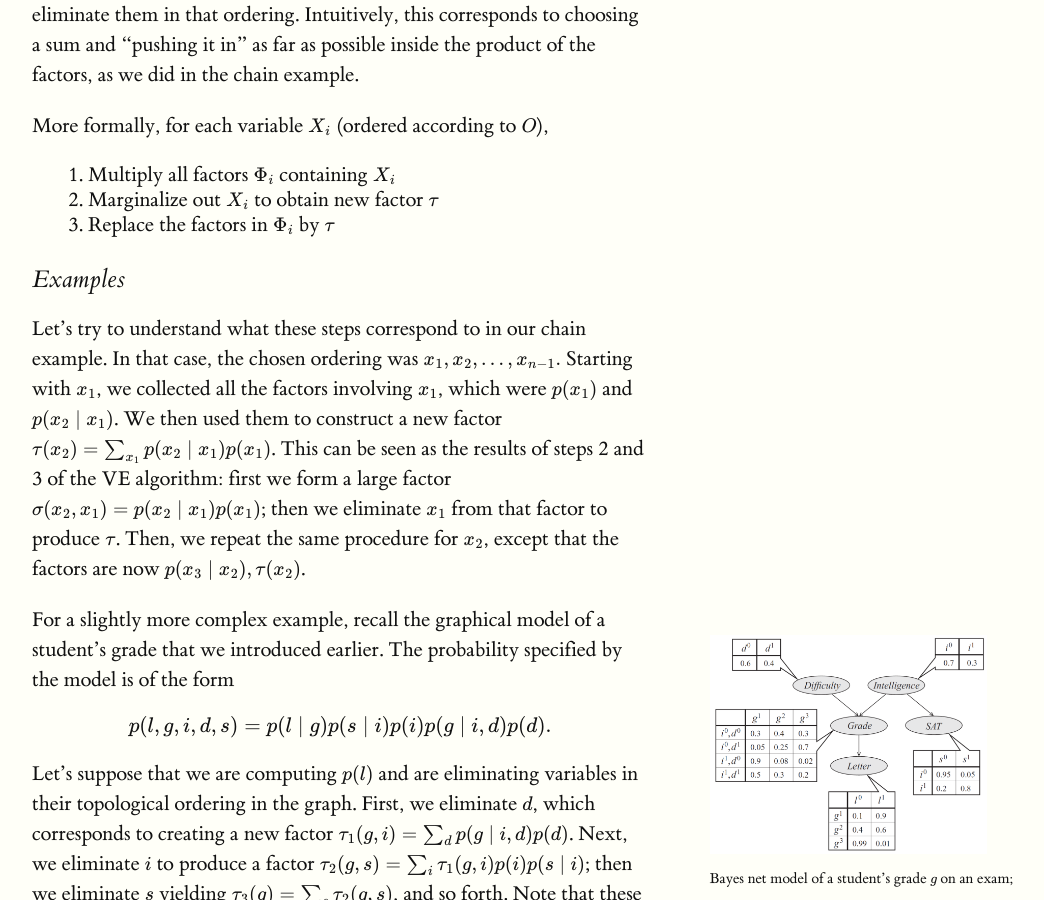
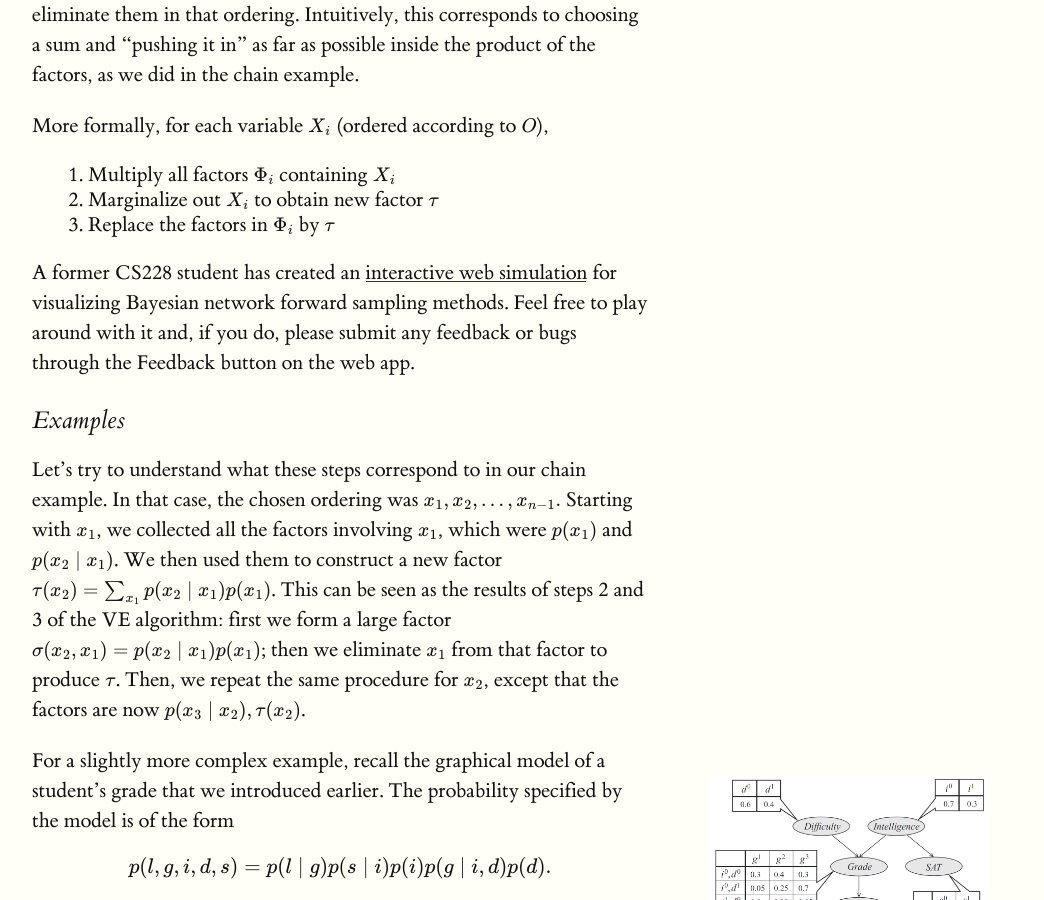
Before and after one commit to ermongroup/cs228-notes, a Jekyll site: the page built from inference/ve/index.md, in a window 1280 px wide and 900 px high, scrolled down 4397 px. Shown: the whole window, without its empty margins (128-1172 px from the left). Built offline with Jekyll 4.4.1, drawn with Linux system fonts in a browser that asks for light colours; formulas are drawn with MathJax 3.

Commit message:
Added link to VE app

```diff
--- a/docs/inference/ve/index.html
+++ b/docs/inference/ve/index.html
@@ -182,6 +182,8 @@ Essentially, we loop over the variables as ordered by <script type="math/tex">O<
   <li>Replace the factors in <script type="math/tex">\Phi_i</script> by <script type="math/tex">\tau</script></li>
 </ol>
 
+<p>A former CS228 student has created an <a href="http://pgmlearning.herokuapp.com/vElimApp">interactive web simulation</a> for visualizing Bayesian network forward sampling methods. Feel free to play around with it and, if you do, please submit any feedback or bugs through the Feedback button on the web app.</p>
+
 <h3 id="examples">Examples</h3>
 
 <p>Let’s try to understand what these steps correspond to in our chain example. In that case, the chosen ordering was <script type="math/tex">x_1, x_2, ..., x_{n-1}.</script>
--- a/inference/ve/index.md
+++ b/inference/ve/index.md
@@ -100,6 +100,8 @@ More formally, for each variable $$X_i$$ (ordered according to $$O$$),
 2. Marginalize out $$X_i$$ to obtain new factor $$\tau$$
 3. Replace the factors in $$\Phi_i$$ by $$\tau$$
 
+A former CS228 student has created an [interactive web simulation](http://pgmlearning.herokuapp.com/vElimApp) for visualizing Bayesian network forward sampling methods. Feel free to play around with it and, if you do, please submit any feedback or bugs through the Feedback button on the web app.
+
 ### Examples
 
 Let's try to understand what these steps correspond to in our chain example. In that case, the chosen ordering was $$x_1, x_2, ..., x_{n-1}.$$
```
